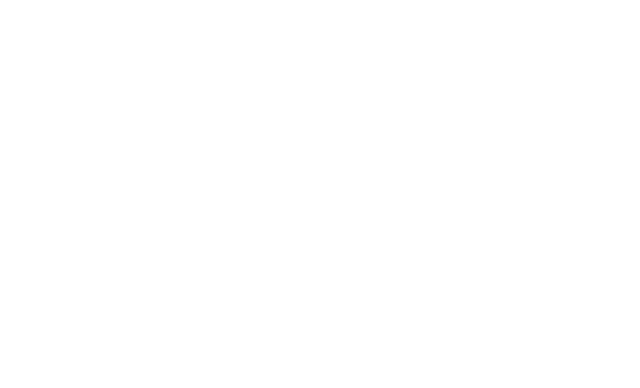
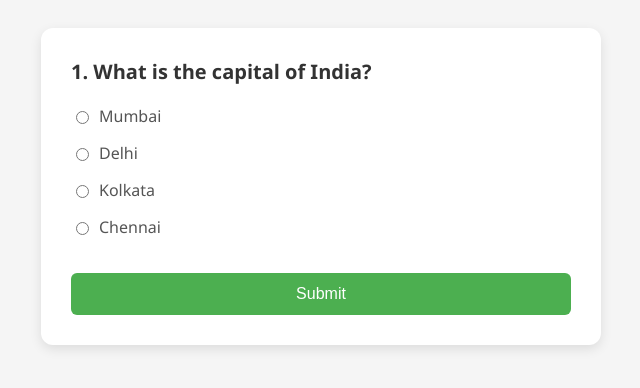
Before and after one commit to jinilptl/Javascript-Projects, a plain HTML site: page Quiz App/index.html in a window 1280 px wide. Shown: the whole page, without its empty margins (319-959 px from the left). Drawn offline with Linux system fonts and the light colour scheme.

Commit message:
adding html and css in quiz app

```diff
--- a/Quiz App/index.html
+++ b/Quiz App/index.html
@@ -1,11 +1,39 @@
 <!DOCTYPE html>
 <html lang="en">
 <head>
-    <meta charset="UTF-8">
-    <meta name="viewport" content="width=device-width, initial-scale=1.0">
-    <title>Document</title>
+  <meta charset="UTF-8">
+  <meta name="viewport" content="width=device-width, initial-scale=1">
+  <title>Quiz App</title>
+<link rel="stylesheet" href="style.css">
 </head>
 <body>
 
+  <div class="quiz-container">
+    <div class="question">1. What is the capital of India?</div>
+
+    <div class="option">
+      <input type="radio" name="question1" id="opt1" value="A">
+      <label for="opt1">Mumbai</label>
+    </div>
+
+    <div class="option">
+      <input type="radio" name="question1" id="opt2" value="B">
+      <label for="opt2">Delhi</label>
+    </div>
+
+    <div class="option">
+      <input type="radio" name="question1" id="opt3" value="C">
+      <label for="opt3">Kolkata</label>
+    </div>
+
+    <div class="option">
+      <input type="radio" name="question1" id="opt4" value="D">
+      <label for="opt4">Chennai</label>
+    </div>
+
+    <button class="submit-btn">Submit</button>
+  </div>
+
+  <script src="./script.js"></script>
 </body>
 </html>
--- a/Quiz App/script.js
+++ b/Quiz App/script.js
@@ -1 +1 @@
-console.log("hello");
+console.log("hello quize");
--- a/Quiz App/style.css
+++ b/Quiz App/style.css
@@ -0,0 +1,70 @@
+
+    body {
+      font-family: 'Segoe UI', sans-serif;
+      background-color: #f5f5f5;
+      padding: 20px;
+    }
+
+    .quiz-container {
+      max-width: 500px;
+      margin: auto;
+      background-color: #fff;
+      padding: 30px;
+      border-radius: 12px;
+      box-shadow: 0 4px 12px rgba(0, 0, 0, 0.1);
+    }
+
+    .question {
+      font-size: 20px;
+      margin-bottom: 20px;
+      font-weight: bold;
+      color: #333;
+    }
+
+    .option {
+      margin-bottom: 15px;
+      display: flex;
+      align-items: center;
+    }
+
+    .option input[type="radio"] {
+      margin-right: 10px;
+      accent-color: #4CAF50;
+    }
+
+    .option label {
+      font-size: 16px;
+      color: #555;
+      cursor: pointer;
+    }
+
+    .submit-btn {
+      margin-top: 20px;
+      width: 100%;
+      padding: 12px;
+      background-color: #4CAF50;
+      color: white;
+      font-size: 16px;
+      border: none;
+      border-radius: 6px;
+      cursor: pointer;
+      transition: background-color 0.3s ease;
+    }
+
+    .submit-btn:hover {
+      background-color: #45a049;
+    }
+
+    @media (max-width: 600px) {
+      .quiz-container {
+        padding: 20px;
+      }
+
+      .question {
+        font-size: 18px;
+      }
+
+      .submit-btn {
+        font-size: 15px;
+      }
+    }
```
